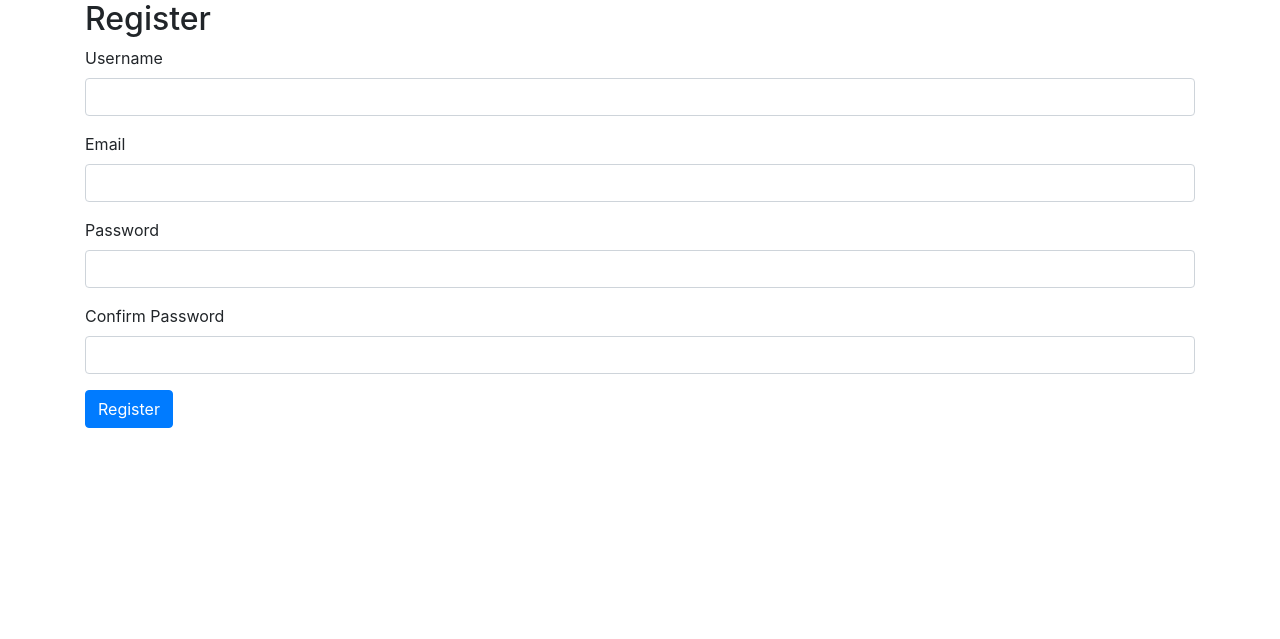
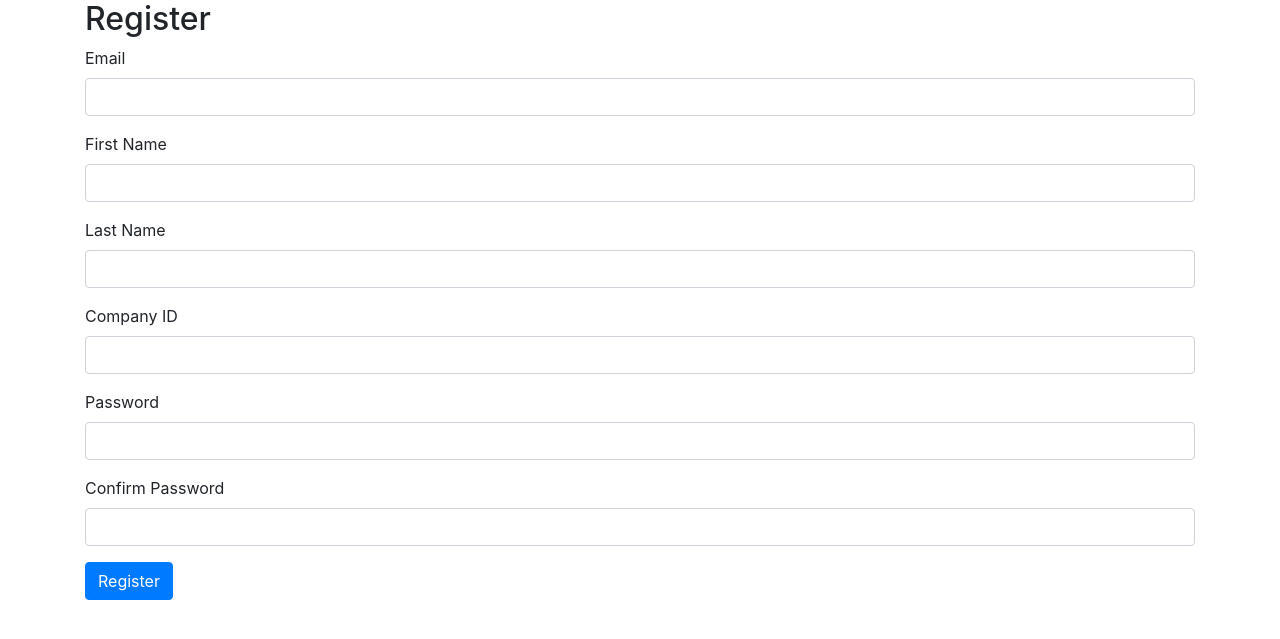
Before and after one commit to kk25081998/Burnout, a Flask app: page /register in a window 1280 px wide. Shown: the part 56-695 px from the top of the page. Run offline with Flask 3, Linux system fonts and the light colour scheme; some libraries are stand-ins or nearby versions.

Commit message:
Task 1 and 2 complete

```diff
--- a/TODO.txt
+++ b/TODO.txt
@@ -1,6 +1,6 @@
 Immediate things to do:
-1. Add company model to store company names, id, description, sector, size (number of employees) etc...
-2. Each user should be linked to a company id, so add that in user model and in the registration html
+1. Add company model to store company names, id, description, sector, size (number of employees) etc... (DONE)
+2. Each user should be linked to a company id, so add that in user model and in the registration html (DONE)
 3. Create a questionarie based on the MBIT test for burnout (this should be in the forms.py)
 4. Edit user profile page so user can change their usernames, password, and image potentially, add name first and last as well, date of birth
 5. Create history page as well for the user to see past results fo the questionaire
--- a/app/forms.py
+++ b/app/forms.py
@@ -1,22 +1,21 @@
 # app/forms.py
 from flask_wtf import FlaskForm
+from flask_wtf.file import FileField, FileAllowed
 from wtforms.validators import DataRequired, ValidationError, Email, EqualTo, URL, NumberRange
 from app.models import User
 from wtforms import TextAreaField, SelectField
-from wtforms import StringField, PasswordField, BooleanField, SubmitField, IntegerField
+from wtforms import StringField, PasswordField, BooleanField, SubmitField, IntegerField, DateField, FileField
+from datetime import datetime
 # from email_validator import validate_email, EmailNotValidError
 
 class RegistrationForm(FlaskForm):
-    username = StringField('Username', validators=[DataRequired()])
     email = StringField('Email', validators=[DataRequired(), Email(message='Invalid email address')])
     password = PasswordField('Password', validators=[DataRequired()])
     password_confirm = PasswordField('Confirm Password', validators=[DataRequired(), EqualTo('password')])
+    firstname = StringField('First Name', validators=[DataRequired()])
+    lastname = StringField('Last Name', validators=[DataRequired()])
+    companyId = IntegerField('Company ID', validators=[DataRequired()])
     submit = SubmitField('Register')
-
-    def validate_username(self, username):
-        user = User.query.filter_by(username=username.data).first()
-        if user is not None:
-            raise ValidationError('Username already taken.')
 
     def validate_email(self, email):
         user = User.query.filter_by(email=email.data).first()
@@ -30,24 +29,10 @@ class LoginForm(FlaskForm):
     submit = SubmitField('Log In')
 
 class EditProfileForm(FlaskForm):
-    username = StringField('Username', validators=[DataRequired()])
     email = StringField('Email', validators=[DataRequired(), Email()])
+    firstname = StringField('First Name')
+    lastname = StringField('Last Name')
     bio = TextAreaField('Bio')
+    date_of_birth = DateField('Date of Birth', format='%Y-%m-%d')
+    picture = FileField('Update Profile Picture', validators=[FileAllowed(['jpg', 'png'])])  # Add this line
     submit = SubmitField('Update')
-
-    def __init__(self, original_username, original_email, *args, **kwargs):
-        super(EditProfileForm, self).__init__(*args, **kwargs)
-        self.original_username = original_username
-        self.original_email = original_email
-
-    def validate_username(self, username):
-        if username.data != self.original_username:
-            user = User.query.filter_by(username=username.data).first()
-            if user is not None:
-                raise ValidationError('This username is already taken. Please use a different username.')
-
-    def validate_email(self, email):
-        if email.data != self.original_email:
-            user = User.query.filter_by(email=email.data).first()
-            if user is not None:
-                raise ValidationError('This email is already taken. Please use a different email address.')
--- a/app/routes.py
+++ b/app/routes.py
@@ -5,12 +5,13 @@ from flask import render_template, redirect, url_for, flash, abort, request, jso
 from flask_login import login_user, logout_user, login_required, current_user, LoginManager
 from app import db, create_app
 from app.forms import RegistrationForm, LoginForm
-from app.models import User
 from datetime import datetime
 from werkzeug.exceptions import HTTPException  # import HTTPException instead of abort
 from flask import Blueprint
 from flask import current_app
 import json
+from app.personalization import save_picture
+from app.models import User, Company
 
 login_manager = LoginManager()
 login_manager.login_view = 'main.login'
@@ -27,9 +28,19 @@ def register():
 
     form = RegistrationForm()
     if form.validate_on_submit():
-        existing_user = User.query.filter_by(username=form.username.data).first()
-        if existing_user:
-            flash('Username already taken. Please choose a different one.')
+        # Validate the company ID
+        try:
+            company_id = int(form.companyId.data)
+        except ValueError:
+            flash('Company ID is not valid. It should be a numeric value.')
+            return redirect(url_for('main.register'))
+
+        # Check if the company ID exists
+        company = Company.query.get(company_id)
+        print(f"Queried company: {company}")  # Debug print
+        if company is None:
+            print("Company is None, flashing message and redirecting")  # Debug print
+            flash('Company ID is not valid. No such company exists.')
             return redirect(url_for('main.register'))
 
         existing_email = User.query.filter_by(email=form.email.data).first()
@@ -41,7 +52,10 @@ def register():
             flash('Password and confirmation do not match. Please try again.')
             return redirect(url_for('main.register'))
 
-        user = User(username=form.username.data, email=form.email.data)
+        user = User(email=form.email.data,
+                    firstname=form.firstname.data,
+                    lastname=form.lastname.data,
+                    companyId=form.companyId.data)
         user.set_password(form.password.data)
         db.session.add(user)
         db.session.commit()
@@ -77,3 +91,22 @@ def logout():
 @login_required
 def dashboard():
     return render_template('dashboard.html')
+
+@main.route('/edit_profile', methods=['GET', 'POST'])
+@login_required
+def edit_profile():
+    form = EditProfileForm()
+    if form.validate_on_submit():
+        if form.picture.data:
+            picture_file = save_picture(form.picture.data)
+            current_user.image_file = picture_file
+        current_user.date_of_birth = form.date_of_birth.data
+        current_user.bio = form.bio.data
+        db.session.commit()
+        flash('Your changes have been saved.')
+        return redirect(url_for('main.edit_profile'))
+    elif request.method == 'GET':
+        form.date_of_birth.data = current_user.date_of_birth
+        form.bio.data = current_user.bio
+    image_file = url_for('static', filename='profile_pics/' + current_user.image_file)
+    return render_template('edit_profile.html', title='Edit Profile', image_file=image_file, form=form)
--- a/app/templates/register.html
+++ b/app/templates/register.html
@@ -3,25 +3,56 @@
 {% block content %}
 <div class="container">
     <h2>Register</h2>
+    {% with messages = get_flashed_messages(with_categories=true) %}
+        {% if messages %}
+            {% for category, message in messages %}
+                <div class="alert alert-{{ category }}">
+                    {{ message }}
+                </div>
+            {% endfor %}
+        {% endif %}
+    {% endwith %}
     <form method="POST">
         {{ form.hidden_tag() }}
         <div class="form-group">
-            {{ form.username.label(class="form-label") }}
-            {{ form.username(class="form-control") }}
-            {% if form.username.errors %}
+            {{ form.email.label(class="form-label") }}
+            {{ form.email(class="form-control") }}
+            {% if form.email.errors %}
                 <ul class="errors">
-                    {% for error in form.username.errors %}
+                    {% for error in form.email.errors %}
                         <li>{{ error }}</li>
                     {% endfor %}
                 </ul>
             {% endif %}
         </div>
         <div class="form-group">
-            {{ form.email.label(class="form-label") }}
-            {{ form.email(class="form-control") }}
-            {% if form.email.errors %}
+            {{ form.firstname.label(class="form-label") }}
+            {{ form.firstname(class="form-control") }}
+            {% if form.firstname.errors %}
                 <ul class="errors">
-                    {% for error in form.email.errors %}
+                    {% for error in form.firstname.errors %}
+                        <li>{{ error }}</li>
+                    {% endfor %}
+                </ul>
+            {% endif %}
+        </div>
+        <div class="form-group">
+            {{ form.lastname.label(class="form-label") }}
+            {{ form.lastname(class="form-control") }}
+            {% if form.lastname.errors %}
+                <ul class="errors">
+                    {% for error in form.lastname.errors %}
+                        <li>{{ error }}</li>
+                    {% endfor %}
+                </ul>
+            {% endif %}
+        </div>
+        <div class="form-group">
+            {{ form.companyId.label(class="form-label") }}
+            {{ form.companyId(class="form-control") }}
+            {% if form.companyId.errors %}
+                <ul class="errors">
+                    {% for error in form.companyId.errors %}
                         <li>{{ error }}</li>
                     {% endfor %}
                 </ul>
```
Also changed, not shown: app/models.py (+15 -2 lines), app/personalization.py (+14 -0 lines), app.db.
